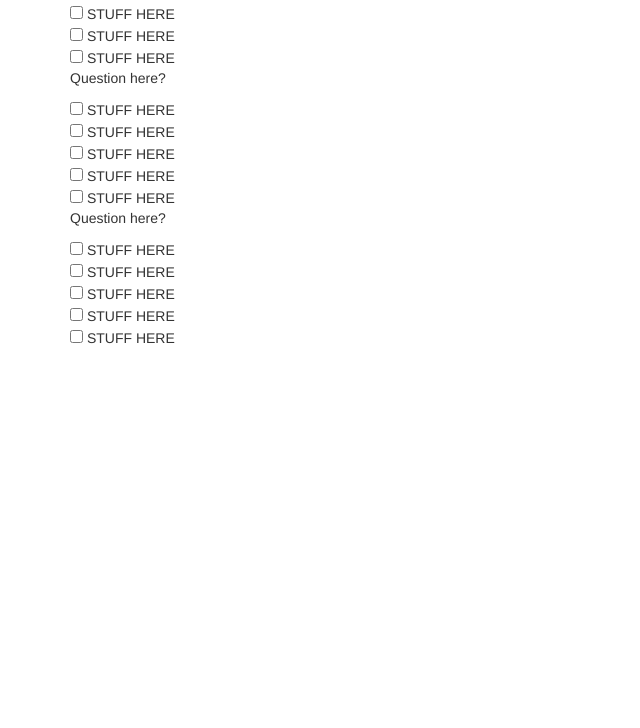
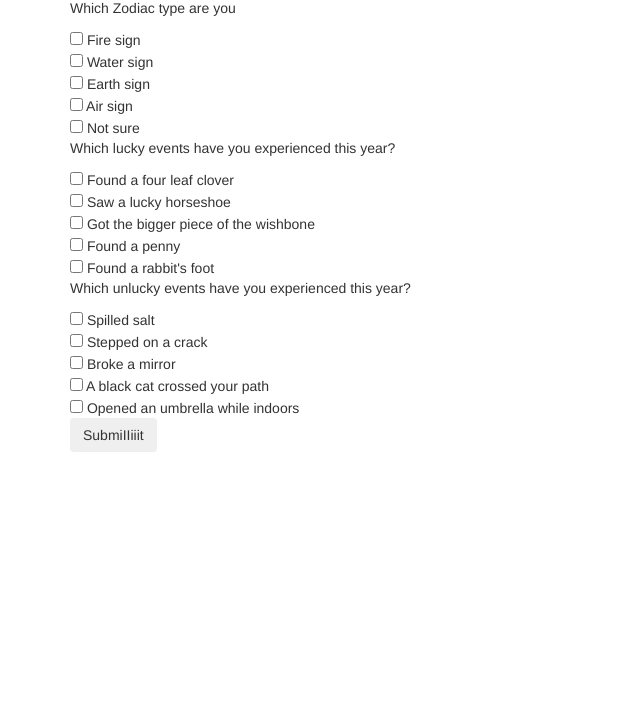
Before and after one commit to keidsvik/Fortune-teller, a plain HTML site: page index.html in a window 1280 px wide. Shown: the part 72-800 px from the top of the page, without its empty margins (0-640 px from the left). Drawn offline with Linux system fonts and the light colour scheme.

```diff
--- a/index.html
+++ b/index.html
@@ -14,31 +14,34 @@
   <div class="container">
     <form id="fortune_quiz">
       <div class="form_group">
-        <p>Question here?</p>
-        <input type="checkbox" name="zodiac" value=????> STUFF HERE <br>
-        <input type="checkbox" name="zodiac" value=????> STUFF HERE <br>
-        <input type="checkbox" name="zodiac" value=????> STUFF HERE <br>
-        <input type="checkbox" name="zodiac" value=????> STUFF HERE <br>
-        <input type="checkbox" name="zodiac" value=????> STUFF HERE <br>
+        <h1>Check all that apply</h1>
+        <p>Which Zodiac type are you</p>
+        <input type="checkbox" name="zodiac" value="fire"> Fire sign <br>
+        <input type="checkbox" name="zodiac" value="water"> Water sign <br>
+        <input type="checkbox" name="zodiac" value="earth"> Earth sign <br>
+        <input type="checkbox" name="zodiac" value="air"> Air sign <br>
+        <input type="checkbox" name="zodiac" value="unsure"> Not sure <br>
       </div>
 
       <div class="form_group">
-        <p>Question here?</p>
-        <input type="checkbox" name="good" value=????> STUFF HERE <br>
-        <input type="checkbox" name="good" value=????> STUFF HERE <br>
-        <input type="checkbox" name="good" value=????> STUFF HERE <br>
-        <input type="checkbox" name="good" value=????> STUFF HERE <br>
-        <input type="checkbox" name="good" value=????> STUFF HERE <br>
+        <p>Which lucky events have you experienced this year?</p>
+        <input type="checkbox" name="good" value="clover"> Found a four leaf clover <br>
+        <input type="checkbox" name="good" value="horseshoe"> Saw a lucky horseshoe <br>
+        <input type="checkbox" name="good" value="wishbone"> Got the bigger piece of the wishbone <br>
+        <input type="checkbox" name="good" value="penny"> Found a penny <br>
+        <input type="checkbox" name="good" value="rabbit"> Found a rabbit's foot <br>
       </div>
 
       <div class="form_group">
-        <p>Question here?</p>
-        <input type="checkbox" name="bad" value=????> STUFF HERE <br>
-        <input type="checkbox" name="bad" value=????> STUFF HERE <br>
-        <input type="checkbox" name="bad" value=????> STUFF HERE <br>
-        <input type="checkbox" name="bad" value=????> STUFF HERE <br>
-        <input type="checkbox" name="bad" value=????> STUFF HERE <br>
+        <p>Which unlucky events have you experienced this year?</p>
+        <input type="checkbox" name="bad" value="salt"> Spilled salt <br>
+        <input type="checkbox" name="bad" value="crack"> Stepped on a crack <br>
+        <input type="checkbox" name="bad" value="mirror"> Broke a mirror <br>
+        <input type="checkbox" name="bad" value="cat"> A black cat crossed your path <br>
+        <input type="checkbox" name="bad" value="umbrella"> Opened an umbrella while indoors<br>
       </div>
+
+      <button type="submit" class="btn">SubmiIIiiit</button>
     </form>
   </div>
 
--- a/js/scripts.js
+++ b/js/scripts.js
@@ -0,0 +1,11 @@
+$(document).ready(function() {
+  $('form#fortune-quiz').submit(function(event) {
+    event.preventDefault();
+    $("#zodiac").show();
+    $("input:checkbox[name=zodiac]:checked").each(function(){
+      var zodiacSign = $(this).val();
+      $('#zodiac').append(zodiacSign + '<br>');
+    });
+    $('#fortune-quiz').hide();
+  });
+});
```
